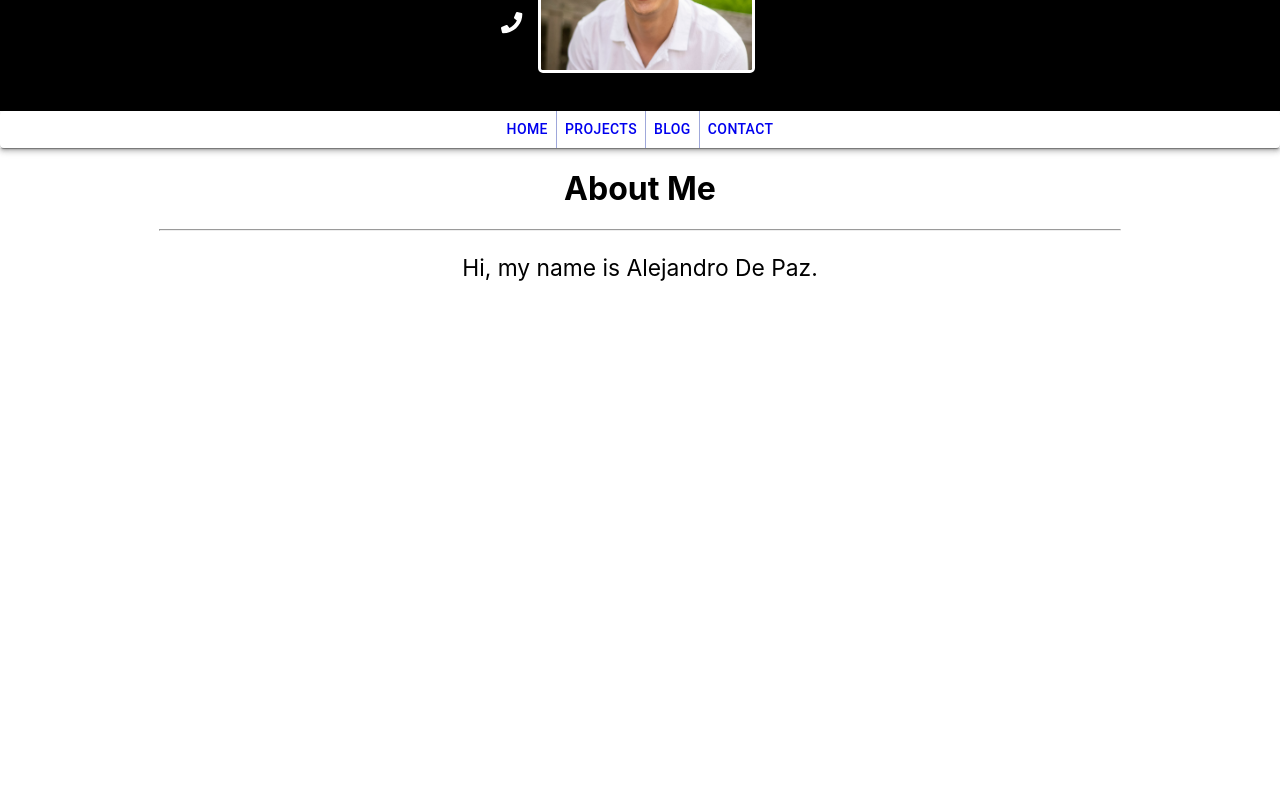
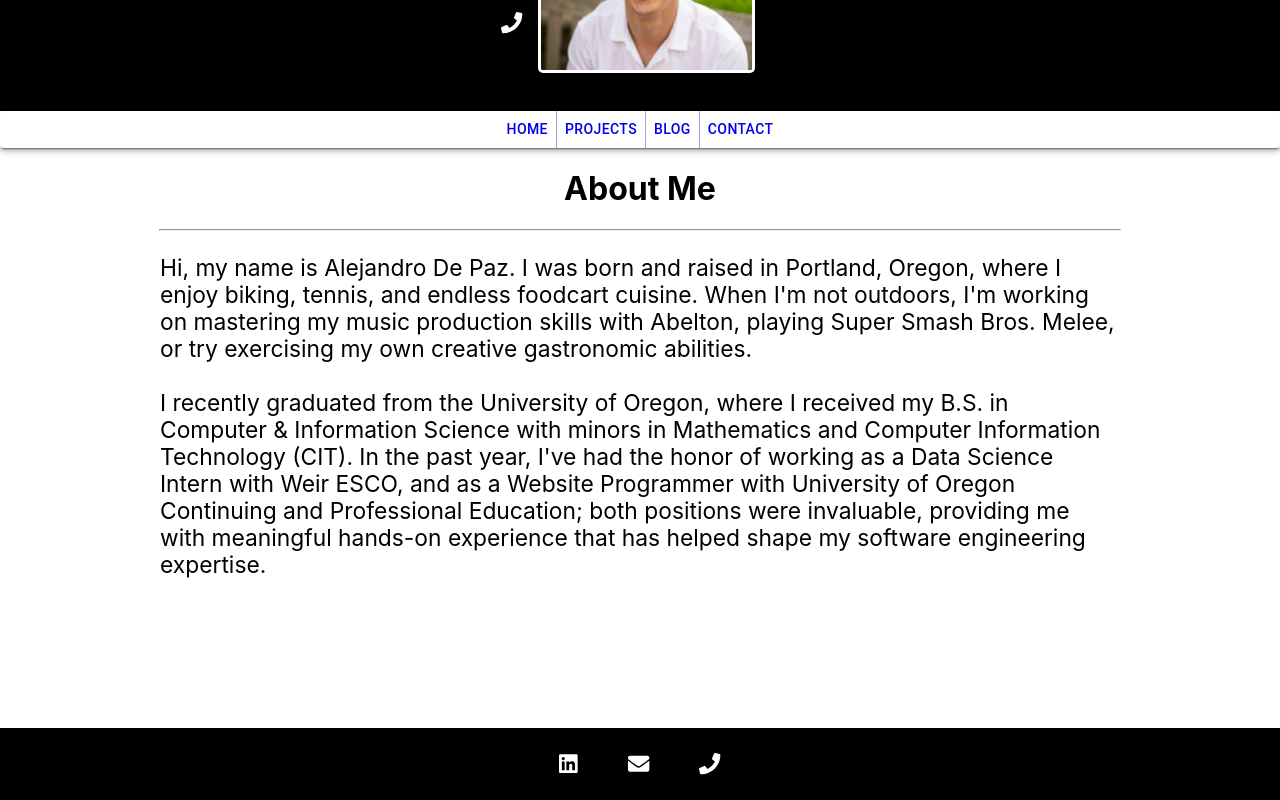
Before and after one commit to alejandroidepaz/my-portfolio, a React (Create React App) app in the folder my-portfolio/: page / in a window 1280 px wide. Shown: the part 169-969 px from the top of the page. Before the commit the page ends 800 px from the top, so only its background shows below. Built offline with nearby package versions, Linux system fonts and the light colour scheme.

Commit message:
Add footer, start projects page

```diff
--- a/my-portfolio/src/components/App.js
+++ b/my-portfolio/src/components/App.js
@@ -6,6 +6,7 @@ import Home from "./Home";
 import Projects from "./Projects";
 import Blog from "./Blog";
 import Contact from "./Contact";
+import Footer from "./Footer";
 
 import { library } from '@fortawesome/fontawesome-svg-core'
 import { fab } from '@fortawesome/free-brands-svg-icons'
@@ -31,6 +32,7 @@ function App() {
     <div className="App">
       <Navigator />
       <Router />
+      <Footer />
     </div>
   );
 }
--- a/my-portfolio/src/components/Blog.js
+++ b/my-portfolio/src/components/Blog.js
@@ -2,7 +2,12 @@ import React from 'react';
 
 const Blog = () => {
 
-    return <div><h1>Where I Blog</h1></div>
+    return (
+        <div>
+            <h1>What's New?</h1>
+            <hr style={{width:"75%"}}></hr>
+        </div>
+    )
 }
 
 export default Blog;
--- a/my-portfolio/src/components/Contact.js
+++ b/my-portfolio/src/components/Contact.js
@@ -2,7 +2,13 @@ import React from 'react';
 
 const Contact = () => {
 
-    return <div><h1>Contact Me</h1></div>
+    return (
+        <div>
+            <h1>Contact Me</h1>
+            <hr style={{width:"75%"}}></hr>
+        </div>
+
+    )
 }
 
 export default Contact;
--- /dev/null
+++ b/my-portfolio/src/components/Footer.js
@@ -0,0 +1,18 @@
+import React from "react";
+import { FontAwesomeIcon } from '@fortawesome/react-fontawesome';
+import "../styling/index.css";
+
+const Footer = () =>{
+
+    return (
+        <div>
+            <footer>
+                    <div className="footer_icon"><a href="https://www.linkedin.com/in/alejandrodepaz/" target="_blank" rel="noopener noreferrer"><FontAwesomeIcon icon={['fab', 'linkedin']} size="lg" color="white" /></a></div>
+                    <div className="footer_icon"><a href="mailto:adepaz@cs.uoregon.edu"><FontAwesomeIcon icon={['fas', 'envelope']} size="lg" color="white" /></a></div>
+                    <div className="footer_icon"><a href="tel:503-997-1658"><FontAwesomeIcon icon={['fas', 'phone']} size="lg" color="white" /></a></div>
+            </footer>
+        </div>
+    )
+}
+
+export default Footer;
--- a/my-portfolio/src/components/Home.js
+++ b/my-portfolio/src/components/Home.js
@@ -9,7 +9,20 @@ const Home = () => {
             <h1>About Me</h1>
             <hr style={{width:"75%"}}></hr>
             <article>
-                <p style={{marginLeft:"auto", marginRight:"auto", width:"75%"}}>Hi, my name is Alejandro De Paz.</p>
+                <p style={{marginLeft:"auto", marginRight:"auto", width:"75%", textAlign:"left"}}>
+
+                    Hi, my name is Alejandro De Paz. I was born and raised in Portland, Oregon,
+                    where I enjoy biking, tennis, and endless foodcart cuisine. When I'm not outdoors,
+                    I'm working on mastering my music production skills with Abelton, playing Super
+                    Smash Bros. Melee, or try exercising my own creative gastronomic abilities.
+                    <br /> <br />
+                    I recently graduated from the University of Oregon, where I received my
+                    B.S. in Computer & Information Science with minors in Mathematics and Computer Information
+                    Technology (CIT). In the past year, I've had the honor of working as a Data Science Intern with Weir
+                    ESCO, and as a Website Programmer with University of Oregon Continuing and Professional
+                    Education; both positions were invaluable, providing me with meaningful hands-on experience
+                    that has helped shape my software engineering expertise.
+                </p>
             </article>
         </div>
     )
--- a/my-portfolio/src/components/Projects.js
+++ b/my-portfolio/src/components/Projects.js
@@ -1,8 +1,65 @@
 import React from 'react';
+import { makeStyles } from '@material-ui/core/styles';
+import { Card, CardActionArea, CardMedia, CardContent, Typography, CardActions, Button } from "@material-ui/core";
+import "../styling/Projects.css";
 
 const Projects = () => {
 
-    return <div><h1>My Projects</h1></div>
+    const projects = {
+
+        "KeySafe Password Manager": "Utilized industry-standard security practices to build a protected web application which maintains the integrity, accessibility, and confidentiality of user passwords."
+    }
+
+    const useStyles = makeStyles({
+        root: {
+          maxWidth: 345,
+        },
+        media: {
+          height: 140,
+        },
+    });
+    const classes = useStyles();
+
+    var proj_components = []
+
+    for (const [key, value] of Object.entries(projects)){
+
+        proj_components.push(
+            <Card className={classes.root} key={key} style={{margin:"15px"}}>
+                <CardActionArea>
+                    <CardMedia
+                        className={classes.media}
+                        image="/static/images/cards/contemplative-reptile.jpg"
+                        title={key}
+                    />
+                    <CardContent>
+                        <Typography gutterBottom variant="h5" component="h2">
+                            {key}
+                        </Typography>
+                        <Typography variant="body2" color="textSecondary" component="p">
+                            {value}
+                        </Typography>
+                    </CardContent>
+                </CardActionArea>
+                <CardActions>
+                    <Button size="small" color="primary">
+                        Learn More
+                    </Button>
+                </CardActions>
+            </Card>
+        )
+    }
+
+    return (
+    <div>
+        <h1>My Projects</h1>
+        <hr style={{width:"75%"}}></hr>
+        <div id="project_cards">
+            {proj_components}
+        </div>
+    </div>
+
+    )
 }
 
 export default Projects;
--- a/my-portfolio/src/styling/Nav.css
+++ b/my-portfolio/src/styling/Nav.css
@@ -2,6 +2,7 @@ body, html{
 
     margin: 0px;
     padding: 0px;
+
 }
 
 .nav_link{
@@ -62,3 +63,17 @@ body, html{
       width: 100%;
     }
 } */
+
+footer{
+
+    background-color: black;
+    flex-shrink: 0;
+    margin-top: 150px;
+}
+
+.footer_icon{
+
+    display: inline-block;
+    padding: 25px;
+
+}
--- /dev/null
+++ b/my-portfolio/src/styling/Projects.css
@@ -0,0 +1,7 @@
+#project_cards{
+
+    width: 75%;
+    margin-left: auto;
+    margin-right: auto;
+
+}
```
